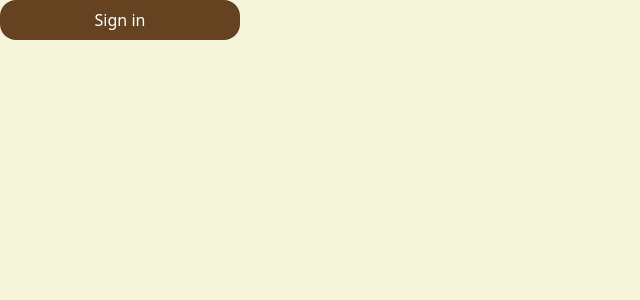
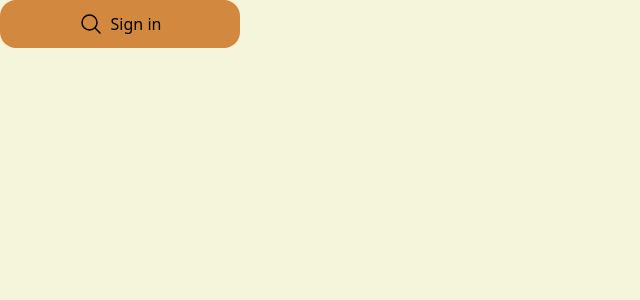
Before and after one commit to codingjwp/Memories-with-Animals, a Next.js app: page / in a window 1280 px wide. Shown: the top 300 px of the page, without its empty margins (0-640 px from the left). Built offline with nearby package versions, Linux system fonts and the light colour scheme.

Commit message:
feat: button 컴포넌트 1차 완성

```diff
--- a/app/page.tsx
+++ b/app/page.tsx
@@ -3,7 +3,10 @@ import Button from "@/components/buttons/Button"
 export default async function Index() {
   return (
     <div>
-      <Button type="button" size='sm' btnColor="baseDark" textColor="black" textPos='vertical'>
+      <Button type="button" size='md' btnColor="baseLight" textColor="black" textPos='horizontal'>
+        <svg xmlns="http://www.w3.org/2000/svg" fill="none" viewBox="0 0 24 24" strokeWidth={1.5} stroke="#000000" className="w-6 h-6">
+          <path strokeLinecap="round" strokeLinejoin="round" d="M21 21l-5.197-5.197m0 0A7.5 7.5 0 105.196 5.196a7.5 7.5 0 0010.607 10.607z" />
+        </svg>
         <span>Sign in</span>
       </Button>
     </div>
--- a/components/buttons/Button.tsx
+++ b/components/buttons/Button.tsx
@@ -7,33 +7,32 @@ type BtnComponentProps = {
   size?: "sm" | "md" | "lr",
   btnColor?: 'baseLight' | 'specialLight' | 'baseDark' | 'specialDark',
   textColor?: "white" | "black",
-  textPos?: "vertical" | "horizontal" | "hidden",
+  textPos?: "vertical" | "horizontal",
   onClick?: (event: MouseEvent<HTMLButtonElement>) => void
 }
 
 type ButtonAttributes = BtnComponentProps & ButtonHTMLAttributes<HTMLButtonElement>
 
 export default function Button({size='sm', btnColor, textColor='black', textPos='horizontal', onClick, children}: ButtonAttributes) {
-
-  // className={
-  //   cx( 'rounded-lg',
-  //     {
-  //       'w-28': size === 'sm',
-  //       'w-60': size === 'md',
-  //       'w-full': size === 'lr',
-  //       'sr-only': textPos === 'hidden',
-  //       'bg-baseDark': btnColor === 'baseDark',
-  //       'bg-baseLight': btnColor === 'baseLight',
-  //       'bg-specialDark': btnColor === 'specialDark',
-  //       'bg-specialLight': btnColor === 'specialLight',
-  //       'text-white': textColor === 'white',
-  //       'text-black': textColor === 'black',
-  //     }
-  //   )
-  // }
-
   return (
-    <button className="w-60 h-10 bg-baseDark text-white rounded-2xl "  onClick={onClick}>
+    <button className={cx(
+      'rounded-2xl flex items-center justify-center gap-2 sha',
+      'hover:shadow-[inset_4px_4px_10px_rgba(0,0,0,0.6),inset_-4px_-4px_10px_rgba(255,255,255,0.6)]',
+      'transition-all duration-200 ease-in',
+      {
+        'w-28 h-10': size === 'sm',
+        'w-60 h-12': size === 'md',
+        'w-full h-12': size === 'lr',
+        'flex-col': textPos === 'vertical',
+        'bg-baseDark': btnColor === 'baseDark',
+        'bg-baseLight': btnColor === 'baseLight',
+        'bg-specialDark': btnColor === 'specialDark',
+        'bg-specialLight': btnColor === 'specialLight',
+        'text-white': textColor === 'white',
+        'text-black': textColor === 'black',
+      }
+      )}
+      onClick={onClick}>
       {children}
     </button>
   )
```
